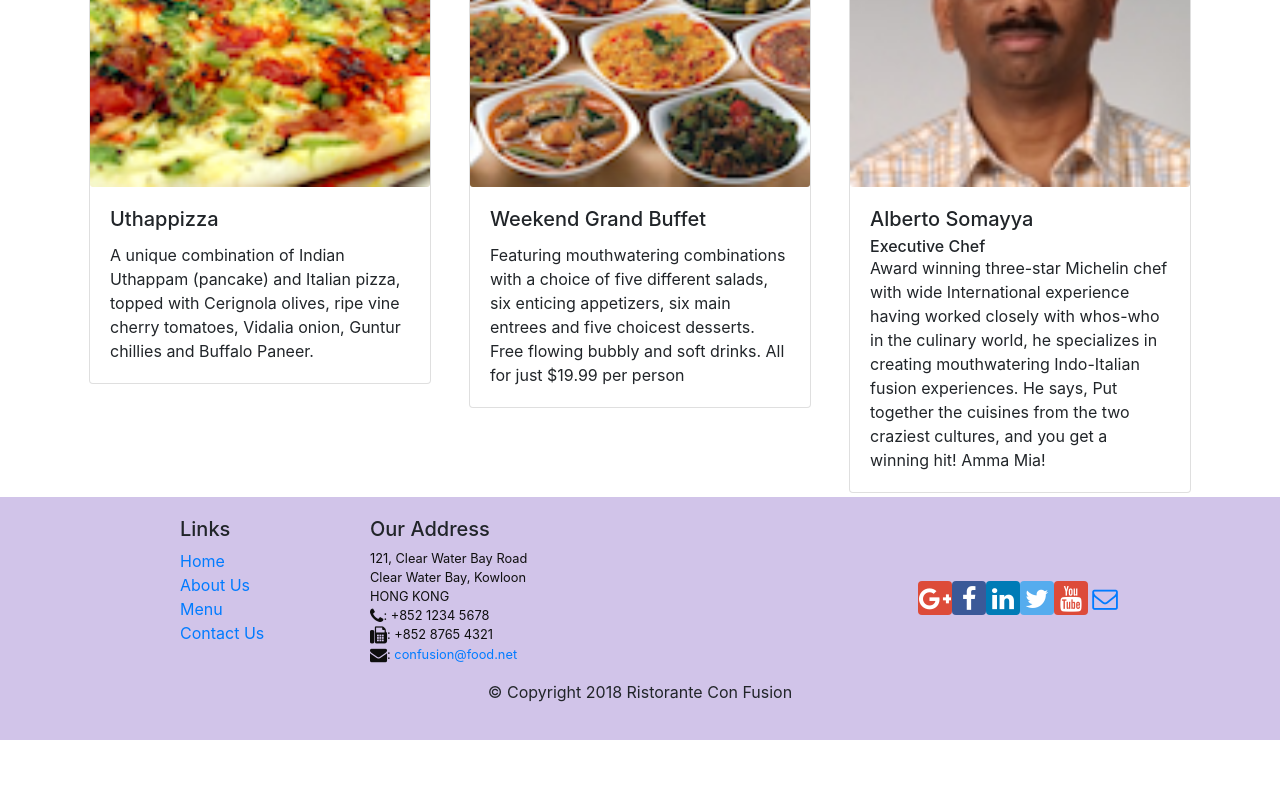
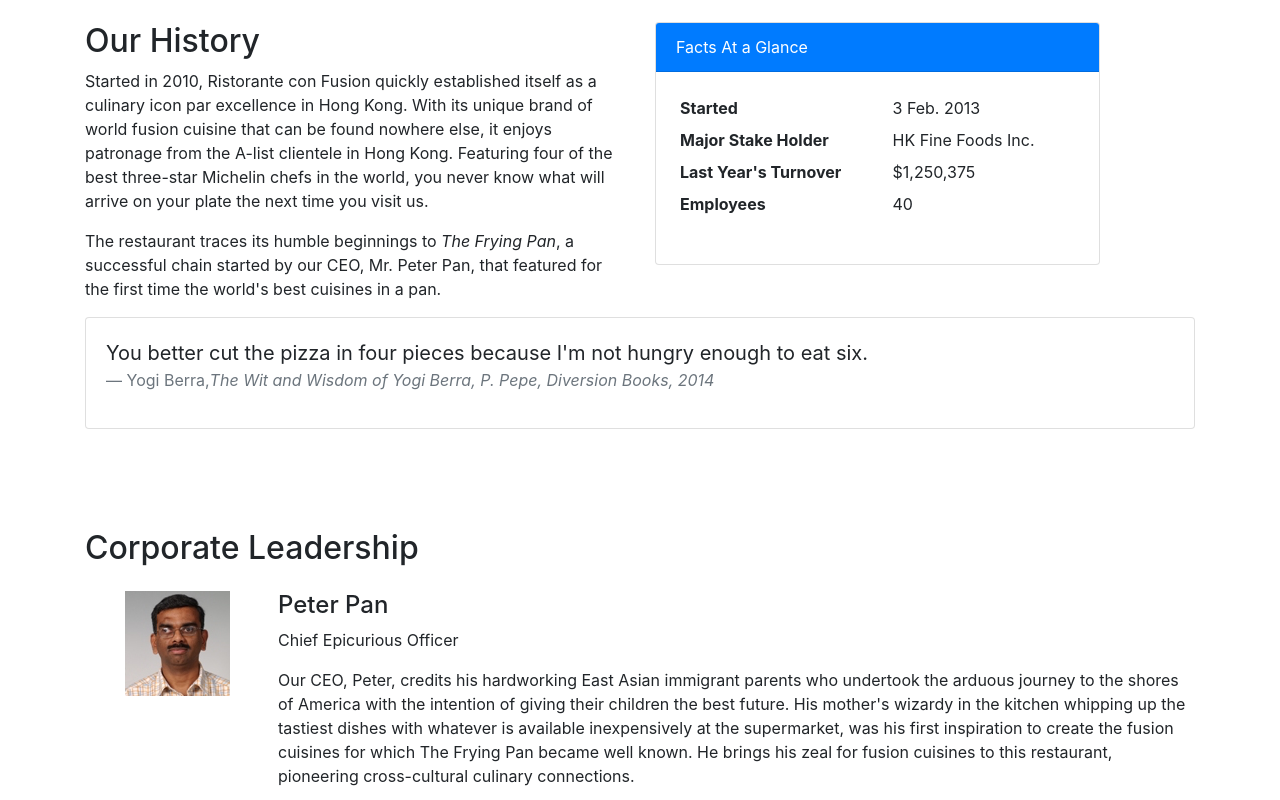
Before and after one commit to byfsdhr/Front-End-Web-Development-with-React, a React (Create React App) app: page /aboutus in a window 1280 px wide. Before the commit this address led to /home. Shown: the part 500-1300 px from the top of the page. Before the commit the page ends 1240 px from the top, so only its background shows below. Built offline with nearby package versions, Linux system fonts and the light colour scheme.

Commit message:
Assignment 2 done

```diff
--- a/src/components/AboutComponent.js
+++ b/src/components/AboutComponent.js
@@ -2,15 +2,40 @@ import React from 'react';
 import { Breadcrumb, BreadcrumbItem, Card, CardBody, CardHeader, Media } from 'reactstrap';
 import { Link } from 'react-router-dom';
 
-function About(props) {
+function RenderLeader({ leaders }) {
 
-    const leaders = props.leaders.map((leader) => {
+    const leadersDetail = leaders.map((leader) => {
         return (
-            <p>Leader {leader.name}</p>
+            <Media tag="li" className="mt-3">
+                <Media left middle>
+                    <Media object src={leader.image} alt={leader.name} />
+                </Media>
+                <Media body className="ml-5">
+                    <Media heading>
+                        <h4>{leader.name}</h4>
+                    </Media>
+                    <p>{leader.designation}</p>
+                    <p>{leader.description}</p>
+
+                </Media>
+            </Media>
+
+
         );
     });
 
-    return(
+    return (
+        <>
+            {leadersDetail}
+        </>
+    );
+
+}
+
+
+function About(props) {
+
+    return (
         <div className="container">
             <div className="row">
                 <Breadcrumb>
@@ -66,7 +91,7 @@ function About(props) {
                 </div>
                 <div className="col-12">
                     <Media list>
-                        {leaders}
+                        <RenderLeader leaders={props.leaders} />
                     </Media>
                 </div>
             </div>
--- a/src/components/MainComponent.js
+++ b/src/components/MainComponent.js
@@ -8,6 +8,7 @@ import Dishdetail from './DishdetailComponent';
 import Header from './HeaderComponent';
 import Contact from "./ContactComponent";
 import Footer from './FooterComponent';
+import About from './AboutComponent';
 import Home from './HomeComponent';
 import { Switch, Route, Redirect } from 'react-router-dom';
 
@@ -49,6 +50,7 @@ class Main extends Component {
         <Header />
         <Switch>
           <Route path="/home" component={HomePage} />
+          <Route exact path="/aboutus" component={() => <About leaders={this.state.leaders} /> } />
           <Route exact path="/menu" component={() => <Menu dishes={this.state.dishes} />} />
           <Route path="/menu/:dishId" component={DishWithId} />
           <Route exact path="/contactus" component={Contact} />
```
